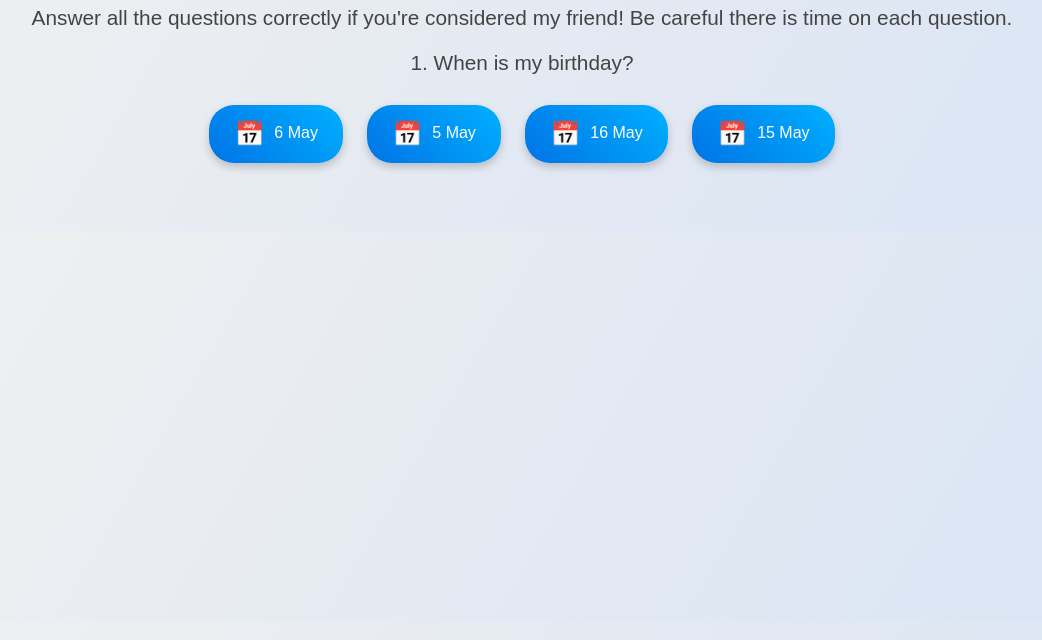
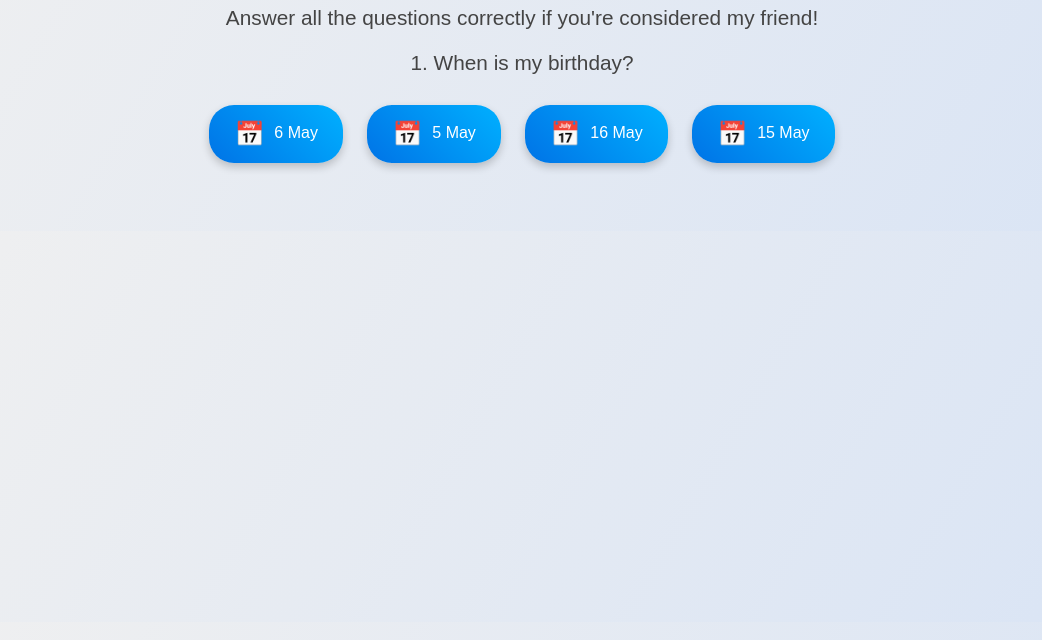
Before and after one commit to FanisNik/quizapp, a plain HTML site: page index.html in a window 1280 px wide. Shown: the part 160-800 px from the top of the page, without its empty margins (118-1160 px from the left). Drawn offline with Linux system fonts and the light colour scheme.

Commit message:
Update index.html

```diff
--- a/index.html
+++ b/index.html
@@ -68,7 +68,7 @@
 <body>
 
     <h1> Quiz </h1>
-    <p>Answer all the questions correctly if you're considered my friend! Be careful there is time on each question.</p>
+    <p>Answer all the questions correctly if you're considered my friend!</p>
     <div id="timer">Time: <span id="time">9</span> seconds</div>
 
     <div id="quiz">
```
